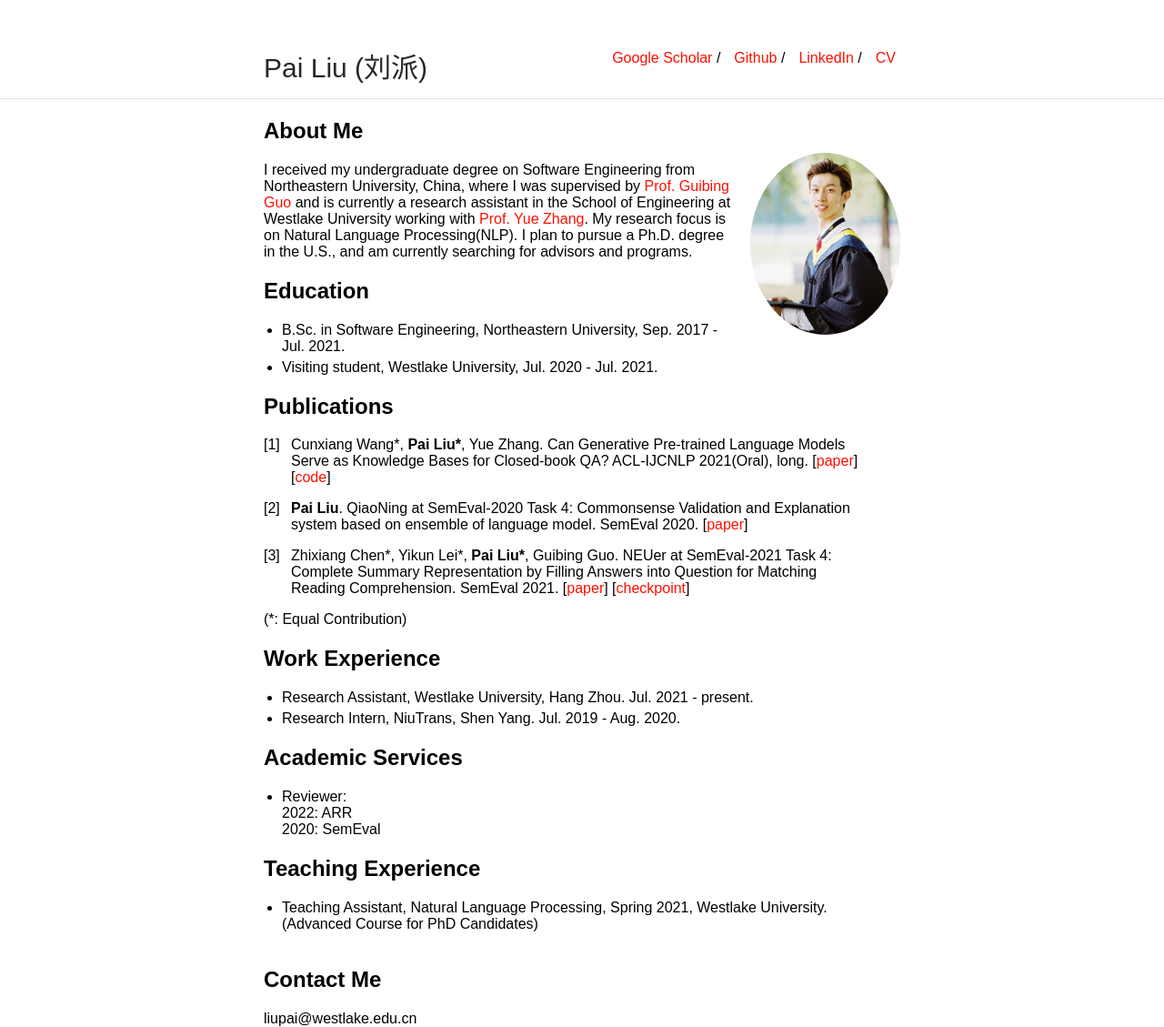
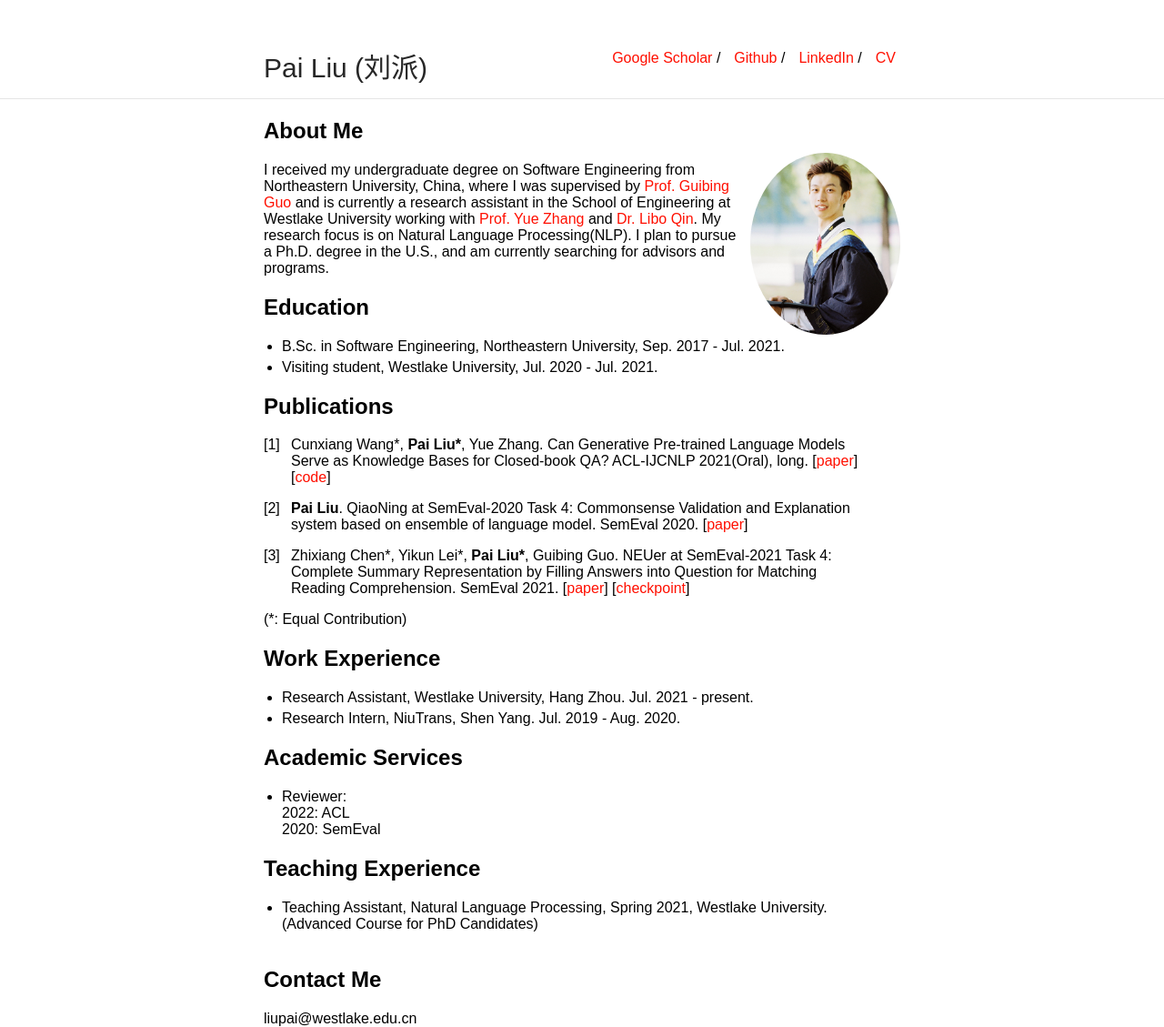
Before and after one commit to pailiu1998/pailiu1998.github.io, a Jekyll site: the page built from index.md, in a window 1280 px wide. Shown: the whole page at 91% size. Built offline with Jekyll 4.4.1, drawn with Linux system fonts in a browser that asks for light colours; our own code applies the rules of GitHub Pages for plain Markdown files.

Commit message:
add bobo

```diff
--- a/index.md
+++ b/index.md
@@ -7,7 +7,7 @@ layout: default
 <img class="profile-picture" src="photo.jpg">
 
 
-I received my undergraduate degree on Software Engineering from Northeastern University, China, where I was supervised by [Prof. Guibing Guo](https://scholar.google.com/citations?user=YMXJa2EAAAAJ&hl=zh-CN&oi=ao) and is currently a research assistant in the School of Engineering at Westlake University working with [Prof. Yue Zhang](https://frcchang.github.io/). My research focus is on Natural Language Processing(NLP). I plan to pursue a Ph.D. degree in the U.S., and am currently searching for advisors and programs.
+I received my undergraduate degree on Software Engineering from Northeastern University, China, where I was supervised by [Prof. Guibing Guo](https://scholar.google.com/citations?user=YMXJa2EAAAAJ&hl=zh-CN&oi=ao) and is currently a research assistant in the School of Engineering at Westlake University working with [Prof. Yue Zhang](https://frcchang.github.io/) and [Dr. Libo Qin](http://ir.hit.edu.cn/~lbqin/). My research focus is on Natural Language Processing(NLP). I plan to pursue a Ph.D. degree in the U.S., and am currently searching for advisors and programs.
 
 ## Education
 * B.Sc. in Software Engineering, Northeastern University, Sep. 2017 - Jul. 2021.
@@ -29,7 +29,7 @@ I received my undergraduate degree on Software Engineering from Northeastern Uni
 
 ## Academic Services
 * Reviewer:<br>
-2022: ARR<br>
+2022: ACL<br>
 2020: SemEval<br>
 
 ## Teaching Experience
```
